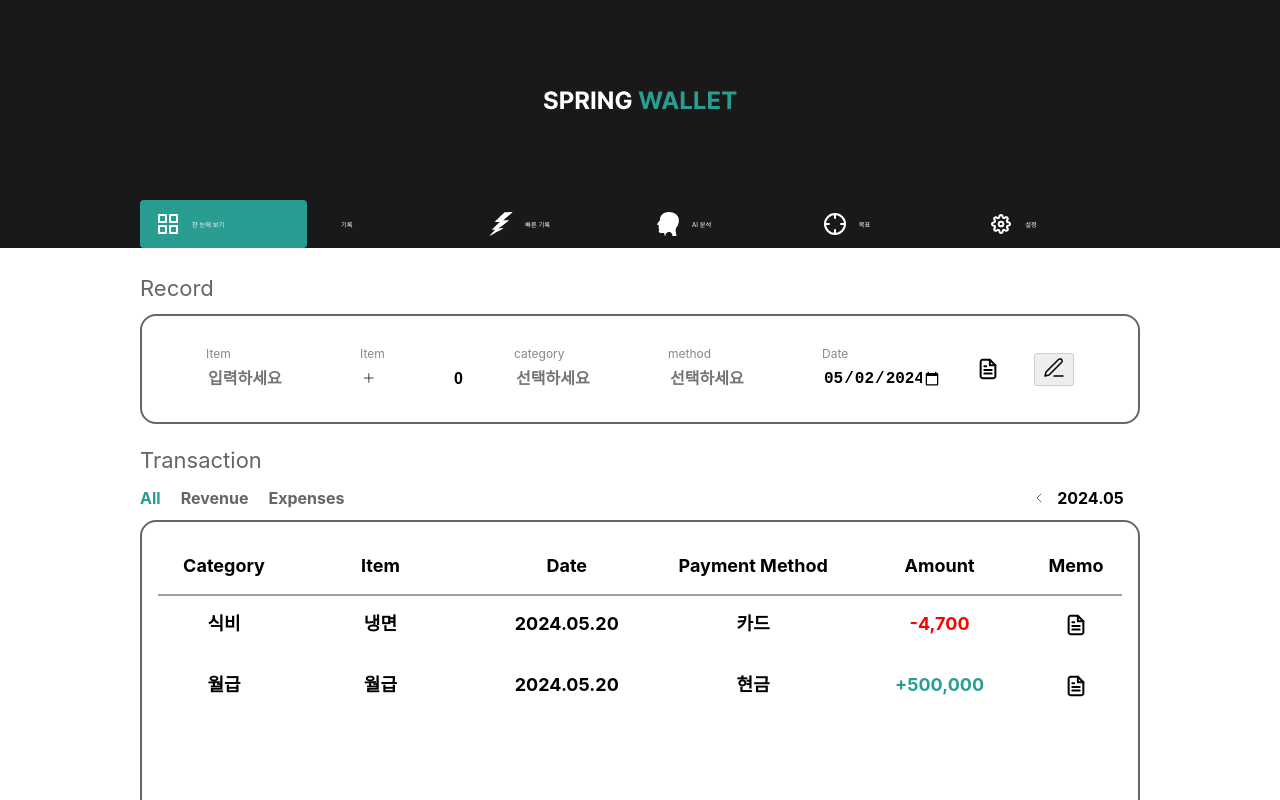
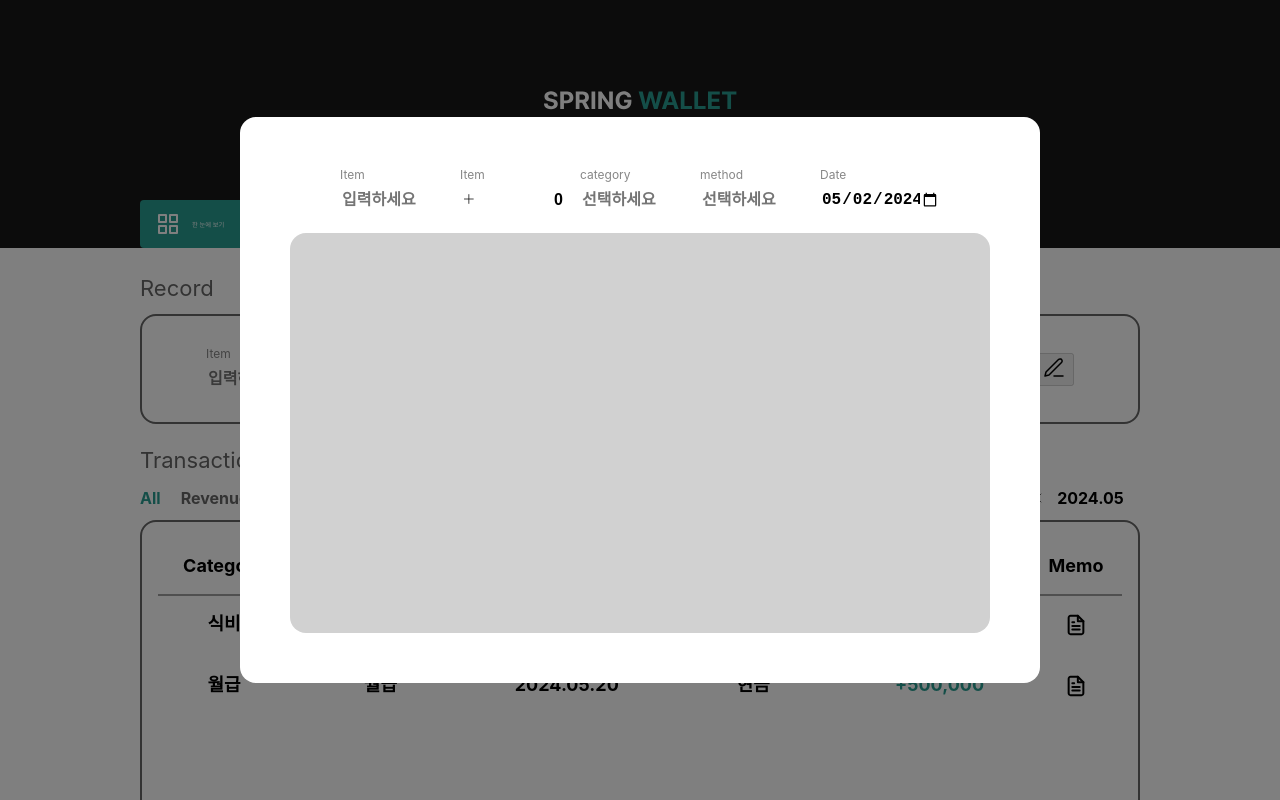
Before and after one commit to twoo1999/SpringWallet, a React (Create React App) app in the folder FE/: page /record in a window 1280 px wide. Shown: the top 800 px of the page. Built offline with nearby package versions, Linux system fonts and the light colour scheme; some icons are missing; the HTML template or start-up script is replaced by a standard one.

Commit message:
[FE] :art: 데이터 모달 생성

```diff
--- /dev/null
+++ b/FE/src/components/record/DataDetailModal.jsx
@@ -0,0 +1,66 @@
+import styled from "styled-components";
+import {CustomButton} from "./CustomButton";
+import '../../common/color.css'
+import {ItemInput} from "./ItemInput";
+import {AmountInput} from "./AmoutInput";
+import {SelctInput} from "./SelctInput";
+import {DateInput} from "./DateInput";
+import {useNavigate} from "react-router-dom";
+import {useState} from "react";
+const Wrapper = styled.div`
+    position: absolute;
+    top: 50%;
+    left: 50%;
+    transform: translate(-50%, -50%);
+    display: flex;
+    flex-direction: column;
+    background-color: white;
+    padding: 5rem;
+    justify-content: space-between;
+    gap: 2rem;
+    align-items: center;
+    border-radius: 16px;
+    width: 70rem;
+`;
+const DataWrapper = styled.div`
+    display: flex;
+    flex-direction: row;
+`;
+
+const MemoInput = styled.textarea`
+    width: 100%;
+    height: 400px;
+    resize: none;
+    background-color: #D1D1D1;
+    border: none;
+    padding: 2rem;
+    box-sizing: border-box;
+    border-radius: 16px;
+`;
+export function DataDetailModal({data}){
+    const onChangeValue = (e)=>{
+
+    }
+    const onChangeValueReadonly = (key, value)=>{
+
+    }
+    const [sign, setSign] = useState(true);
+    const [categories, setCategories] = useState();
+    const navigate = useNavigate();
+    return(
+        <Wrapper onClick={(e)=>e.stopPropagation()}>
+            <DataWrapper>
+                <ItemInput onChangeValue={onChangeValue}></ItemInput>
+                <AmountInput onChangeValueReadonly={onChangeValueReadonly} sign={sign}
+                             onChangeSign={() => setSign(!sign)}></AmountInput>
+                <SelctInput onChangeValueReadonly={onChangeValueReadonly} type="category"
+                            items={categories}></SelctInput>
+                <SelctInput onChangeValueReadonly={onChangeValueReadonly} type="method"
+                            items={["카드", "현금"]}></SelctInput>
+                <DateInput onChangeValue={onChangeValue}></DateInput>
+            </DataWrapper>
+            <MemoInput></MemoInput>
+        </Wrapper>
+    )
+
+}
--- a/FE/src/components/record/RecordList.jsx
+++ b/FE/src/components/record/RecordList.jsx
@@ -3,6 +3,7 @@ import {ReactComponent as Memo} from "../../assets/memo.svg";
 import {useEffect, useState} from "react";
 import axios from "axios";
 import {useCookies} from "react-cookie";
+import {DataDetailModal} from "./DataDetailModal";
 const Wrapper = styled.div`
     display: flex;
     flex-direction: column;
@@ -18,6 +19,8 @@ const RowWrapper = styled.div`
     justify-content: space-between;
     padding: 16px;
     box-sizing: border-box;
+
+    cursor: pointer;
 `;
 
 const CategoryP = styled.span`
@@ -50,9 +53,25 @@ const AmountP = styled.span`
     width: 160px;
     text-align: center;
 `;
+const ModalBack = styled.div`
+        position: fixed;
+        top: 0;
+        left: 0;
+        width: 100%;
+        height: 100%;
+        background-color: rgba(0, 0, 0, 0.5);
+
+    `;
 export function RecordList({list}){
+    const [detailView, setDetailView] = useState(true);
+    const [data, setData] = useState();
+
+    const onDataClick = ()=>{
+
+    }
+
     const content = list.map(l=>{
-        return <RowWrapper>
+        return <RowWrapper key={l.id}>
             <CategoryP className="ExtraBold18">{l.category}</CategoryP>
             <ItemP className="ExtraBold18">{l.item}</ItemP>
             <TextP className="ExtraBold18">{l.timestamp[0]}.{String(l.timestamp[1]).padStart(2, '0')}.{String(l.timestamp[2]).padStart(2, '0')}</TextP>
@@ -64,11 +83,21 @@ export function RecordList({list}){
         </RowWrapper>
 
     })
-
+    const closeDetaolModalHandeler = ()=>{
+        setDetailView(!detailView);
+    }
 
     return (
         <Wrapper>
             {content}
+            {
+                detailView &&
+                <ModalBack onClick={closeDetaolModalHandeler}>
+                    <DataDetailModal></DataDetailModal>
+                </ModalBack>
+            }
+
+
         </Wrapper>
     );
 }
```
